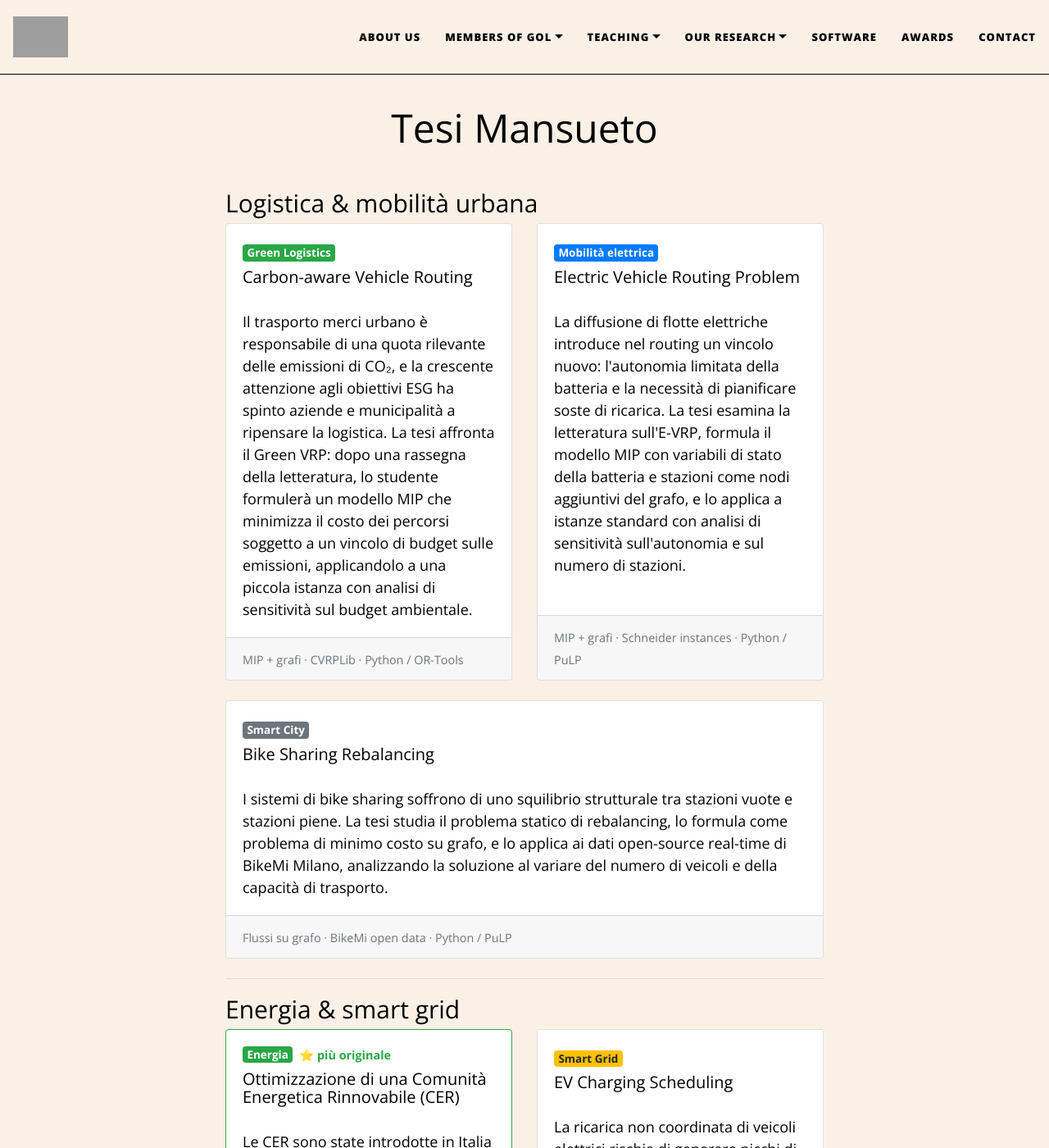
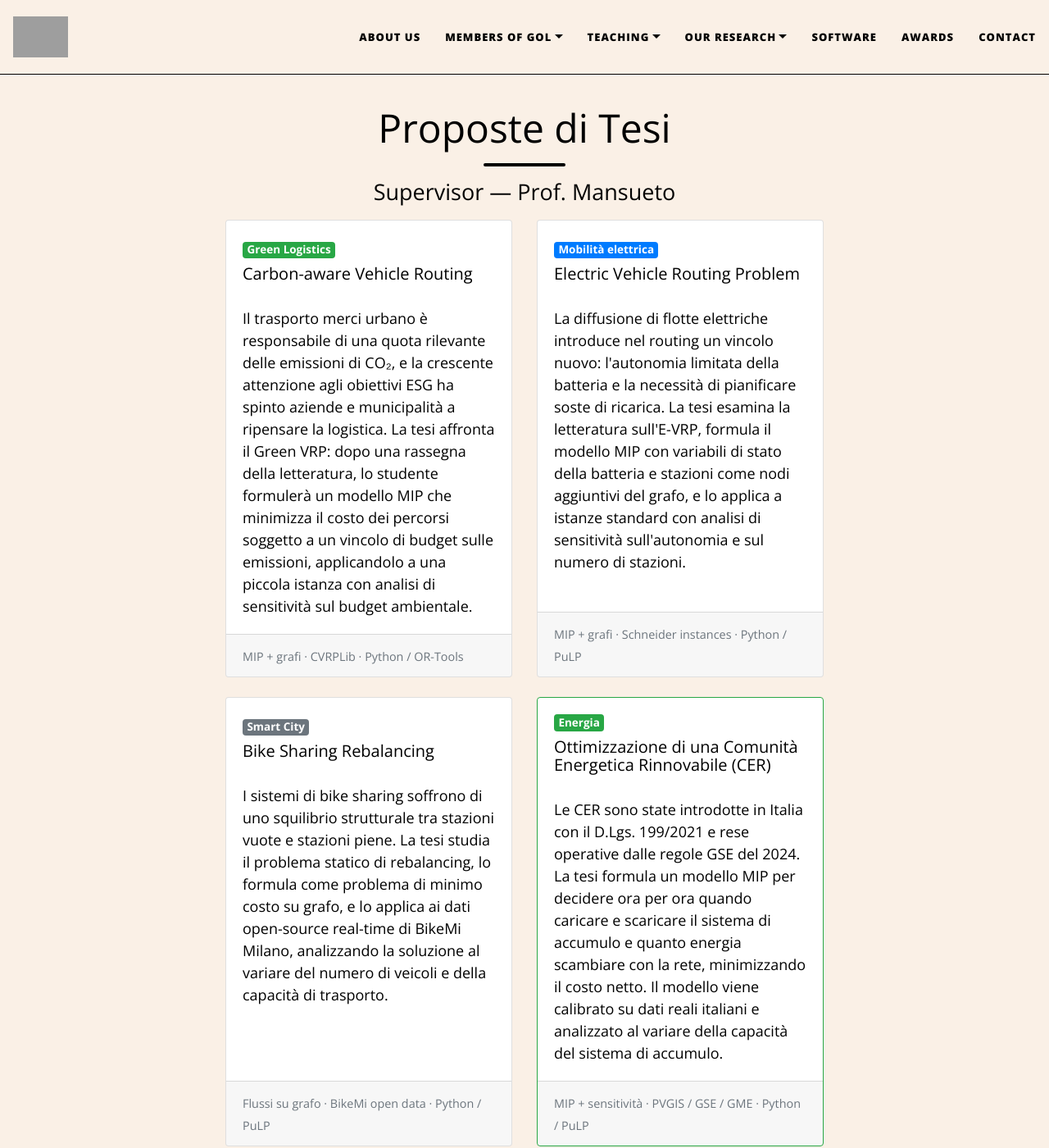
Before and after one commit to GOL-UniFI/GOL-UniFI.github.io, a Jekyll site: the page built from pages/theses/theses_mansueto.md, in a window 1280 px wide and 1400 px high. Shown: the whole window at 82% size. Built offline with Jekyll 4.4.1, drawn with Linux system fonts in a browser that asks for light colours; nearby versions of some CDN libraries; some of the changed text lies outside the part shown; grey boxes are pictures that could not be loaded.

Commit message:
Test Theses

```diff
--- a/pages/theses/theses_mansueto.md
+++ b/pages/theses/theses_mansueto.md
@@ -1,10 +1,9 @@
 ---
 layout: page
-title: Tesi Mansueto
-permalink: /pages/theses/theses_mansueto/
+title: Proposte di Tesi
+subtitle: Supervisor — Prof. Mansueto
+permalink: /pages/theses/mansueto_proposals/
 ---
-
-## Logistica & mobilità urbana
 
 <div class="row row-cols-1 row-cols-md-2 g-4 mb-4">
 
@@ -36,7 +35,7 @@
 
 </div>
 
-<div class="row row-cols-1 row-cols-md-1 g-4 mb-4">
+<div class="row row-cols-1 row-cols-md-2 g-4 mb-4">
 
   <div class="col">
     <div class="card h-100">
@@ -51,20 +50,11 @@
     </div>
   </div>
 
-</div>
-
----
-
-## Energia & smart grid
-
-<div class="row row-cols-1 row-cols-md-2 g-4 mb-4">
-
   <div class="col">
     <div class="card h-100 border-success">
       <div class="card-body">
         <div class="d-flex align-items-center mb-2">
           <span class="badge badge-success mr-2">Energia</span>
-          <small class="text-success font-weight-bold">⭐ più originale</small>
         </div>
         <h5 class="card-title">Ottimizzazione di una Comunità Energetica Rinnovabile (CER)</h5>
         <p class="card-text">Le CER sono state introdotte in Italia con il D.Lgs. 199/2021 e rese operative dalle regole GSE del 2024. La tesi formula un modello MIP per decidere ora per ora quando caricare e scaricare il sistema di accumulo e quanto energia scambiare con la rete, minimizzando il costo netto. Il modello viene calibrato su dati reali italiani e analizzato al variare della capacità del sistema di accumulo.</p>
@@ -74,6 +64,10 @@
       </div>
     </div>
   </div>
+
+</div>
+
+<div class="row row-cols-1 row-cols-md-2 g-4 mb-4">
 
   <div class="col">
     <div class="card h-100">
@@ -88,14 +82,6 @@
     </div>
   </div>
 
-</div>
-
----
-
-## Contesti di sviluppo & crisi umanitarie
-
-<div class="row row-cols-1 row-cols-md-2 g-4 mb-4">
-
   <div class="col">
     <div class="card h-100">
       <div class="card-body">
@@ -108,6 +94,10 @@
       </div>
     </div>
   </div>
+
+</div>
+
+<div class="row row-cols-1 row-cols-md-2 g-4 mb-4">
 
   <div class="col">
     <div class="card h-100">
@@ -122,14 +112,6 @@
     </div>
   </div>
 
-</div>
-
----
-
-## Welfare & solidarietà locale
-
-<div class="row row-cols-1 row-cols-md-3 g-4 mb-4">
-
   <div class="col">
     <div class="card h-100">
       <div class="card-body">
@@ -142,6 +124,10 @@
       </div>
     </div>
   </div>
+
+</div>
+
+<div class="row row-cols-1 row-cols-md-2 g-4 mb-4">
 
   <div class="col">
     <div class="card h-100">
```
